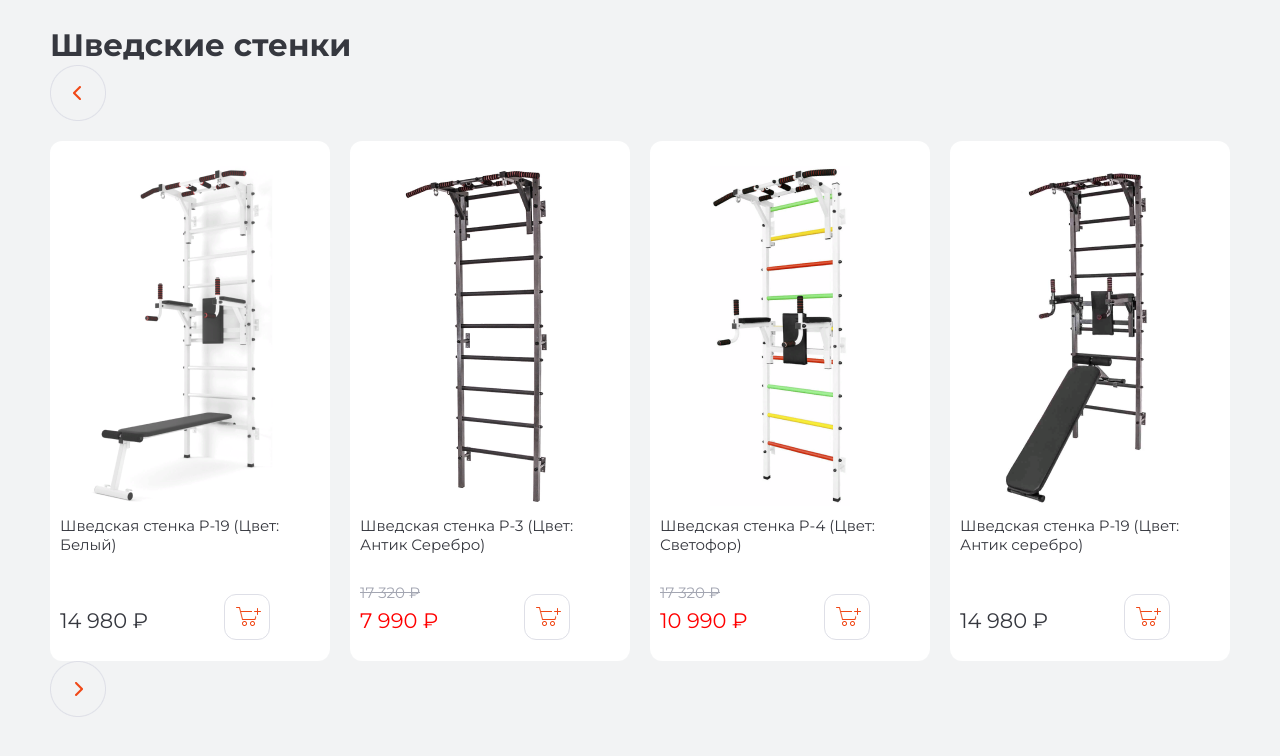
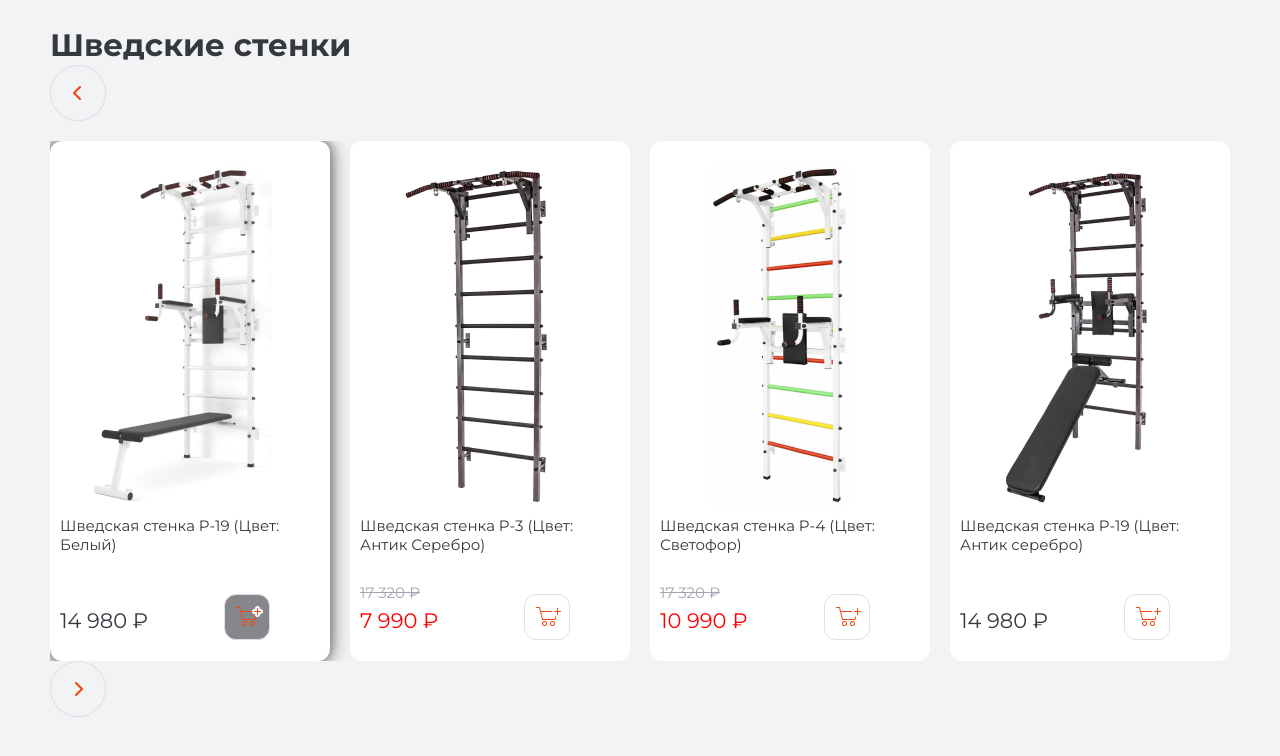
Before and after one commit to EdilAskarbekUulu/edil, a React (Create React App) app in the folder my-app/: page / in a window 1280 px wide. In both pictures the pointer is over the element 190 px from the left and 1269 px from the top of the page. Shown: the part 869-1625 px from the top of the page. Built offline with nearby package versions, Linux system fonts and the light colour scheme.

Commit message:
fix
Signed-off-by: EdilAskarbekUulu <edilaskarov55@gmail.com>

```diff
--- a/my-app/src/components/shvetcia/shvetcia.css
+++ b/my-app/src/components/shvetcia/shvetcia.css
@@ -87,3 +87,10 @@
     margin-left: 20px;
     margin-top: -10px;
 }
+.Gallery:hover{
+    box-shadow: 0 0 10px gray,
+                0 0 20px rgb(101, 100, 100);
+}
+.Gallery:hover .shopGallery {
+    background-color: rgb(134, 135, 139);
+}
```
